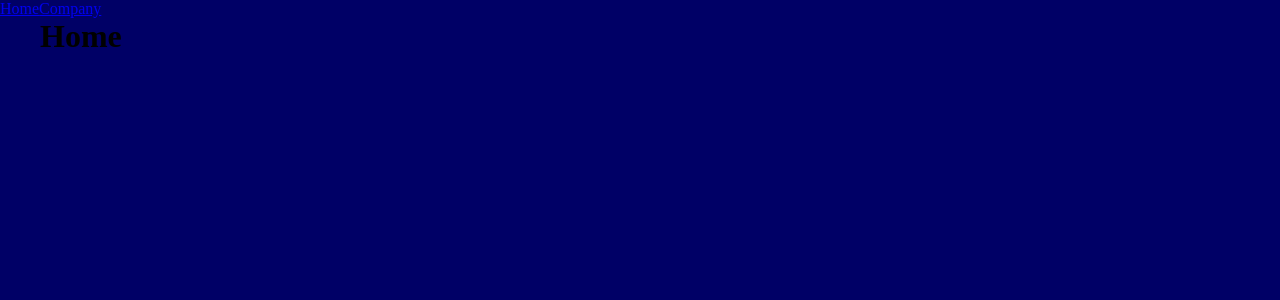
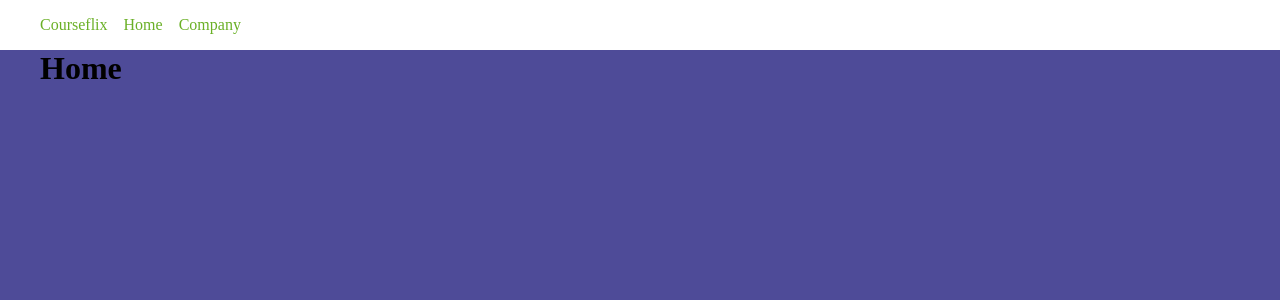
Before and after one commit to FDaviCR/courseflix-front, a React (Create React App) app: page / in a window 1280 px wide. Shown: the top 300 px of the page. Built offline with nearby package versions, Linux system fonts and the light colour scheme.

Commit message:
Criando Navbar

```diff
--- a/src/App.js
+++ b/src/App.js
@@ -4,14 +4,12 @@
 import Company from './pages/Company';
 
 import Container from './components/layout/Container';
+import Navbar from './components/layout/Navbar';
 
 function App() {
   return (
     <Router>
-      <ul>
-        <Link to='/'>Home</Link>
-        <Link to='/company'>Company</Link>
-      </ul>
+      <Navbar />
       <Container>
         <Routes>
           <Route path="/" element={<Home/>}></Route>
--- /dev/null
+++ b/src/components/layout/Navbar.js
@@ -0,0 +1,26 @@
+import { Link } from 'react-router-dom';
+
+import Container from './Container';
+import styles from './Navbar.module.css';
+
+function Navbar(){
+    return(
+        <nav className={styles.navbar}>
+            <Container>
+                <ul className={styles.list}>
+                    <li className={styles.item}>
+                        <Link to='/'>Courseflix</Link>
+                    </li>
+                    <li className={styles.item}>
+                        <Link to='/'>Home</Link>
+                    </li>
+                    <li className={styles.item}>
+                        <Link to='/company'>Company</Link>
+                    </li>
+                </ul>
+            </Container>
+        </nav>
+    );
+}
+
+export default Navbar;
--- /dev/null
+++ b/src/components/layout/Navbar.module.css
@@ -0,0 +1,25 @@
+.navbar{
+    display: flex;
+    justify-content: space-between;
+    background-color: #FFF;
+    padding: 1em;
+}
+
+.list{
+    display: flex;
+    list-style: none;
+    align-items: center;
+}
+
+.item{
+    margin-right: 1em;
+}
+
+.item a{
+    color: #6ab026;
+    text-decoration: none;
+}
+
+.item a:hover{
+    color:#6add26;
+}
--- a/src/index.css
+++ b/src/index.css
@@ -4,6 +4,6 @@
 }
 
 html, body, #root {
-  background-color: #006;
+  background-color: #4e4b98;
   height: 100%;
 }
```
